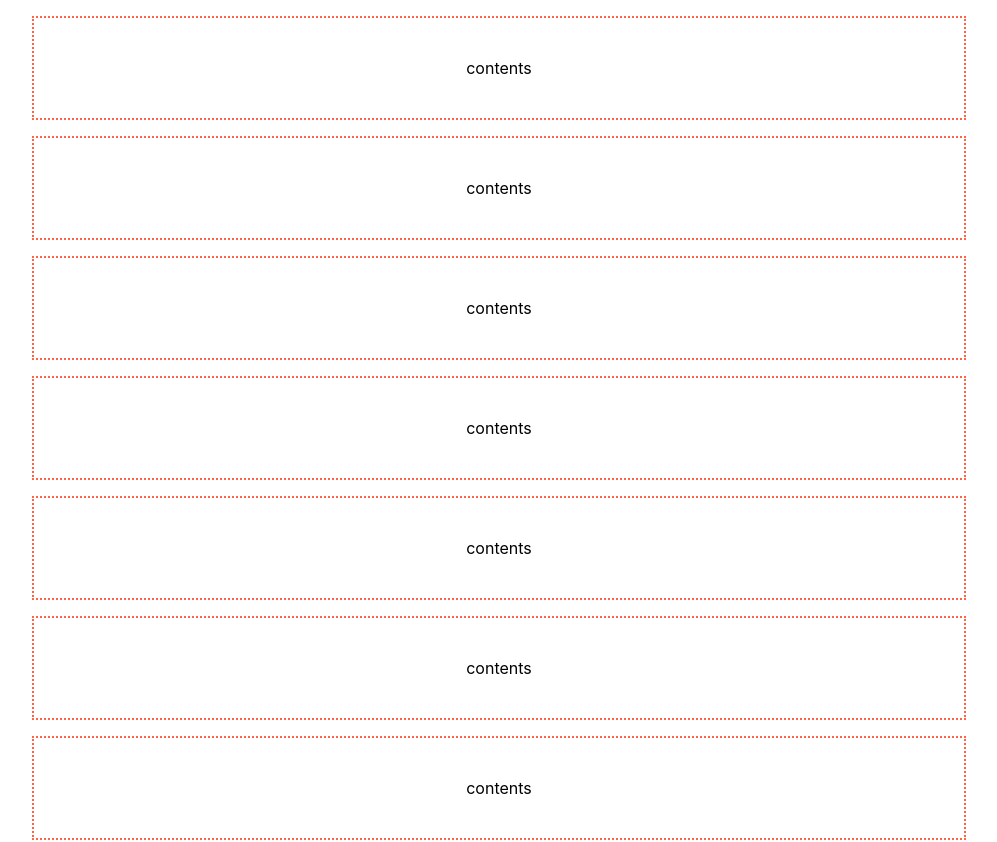
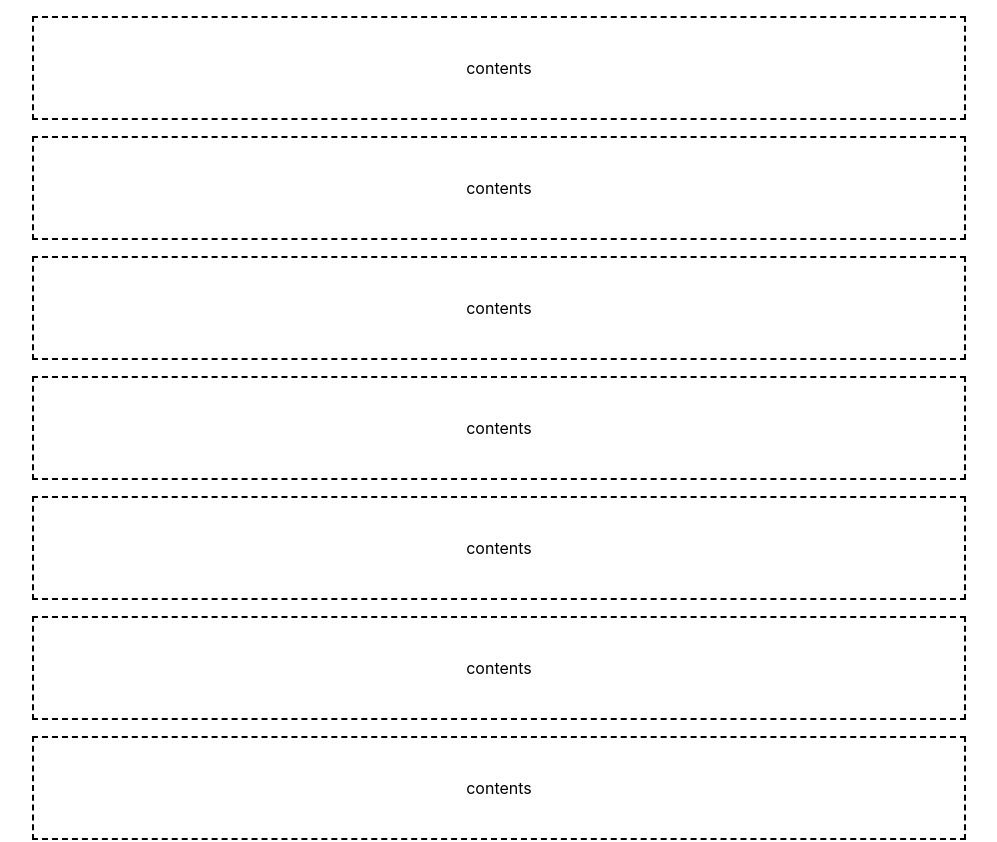
Before and after one commit to gunwoongPark/intersection-observer-api-scroll-example, a React (Create React App) app: page / in a window 1280 px wide. Shown: the top 842 px of the page, without its empty margins (161-1158 px from the left). Built offline with nearby package versions, Linux system fonts and the light colour scheme.

Commit message:
feat(app): 스피너 적용 완

```diff
--- a/package.json
+++ b/package.json
@@ -13,6 +13,7 @@
     "react": "^18.2.0",
     "react-dom": "^18.2.0",
     "react-scripts": "5.0.1",
+    "react-spinners": "^0.13.5",
     "typescript": "^4.8.4",
     "web-vitals": "^2.1.4"
   },
--- a/src/App.css
+++ b/src/App.css
@@ -12,5 +12,5 @@
   height: 100px;
   margin-bottom: 16px;
   list-style: none;
-  border: 2px dotted tomato;
+  border: 2px dashed #000;
 }
--- a/src/App.tsx
+++ b/src/App.tsx
@@ -1,6 +1,7 @@
 import { useState, useRef, useEffect, useCallback } from "react";
 import "./App.css";
 import database from "./libs/db";
+import { FadeLoader } from "react-spinners";
 
 function App() {
   const targetRef = useRef<HTMLDivElement>(null);
@@ -48,6 +49,7 @@ function App() {
           {element}
         </li>
       ))}
+      {isLoading && <FadeLoader />}
       <div ref={targetRef} />
     </ul>
   );
```
Also changed, not shown: 1 other file (tests, documents, lock files or other folders).
